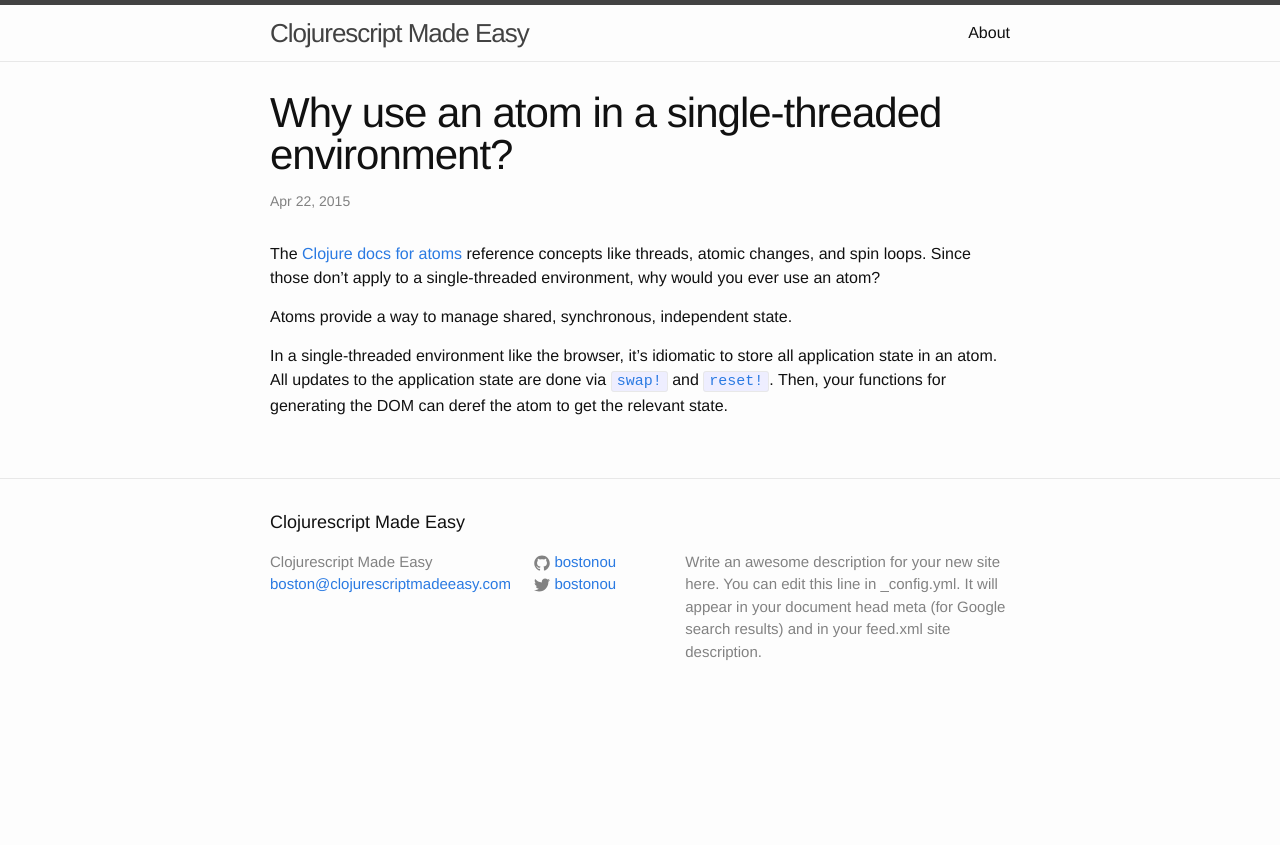
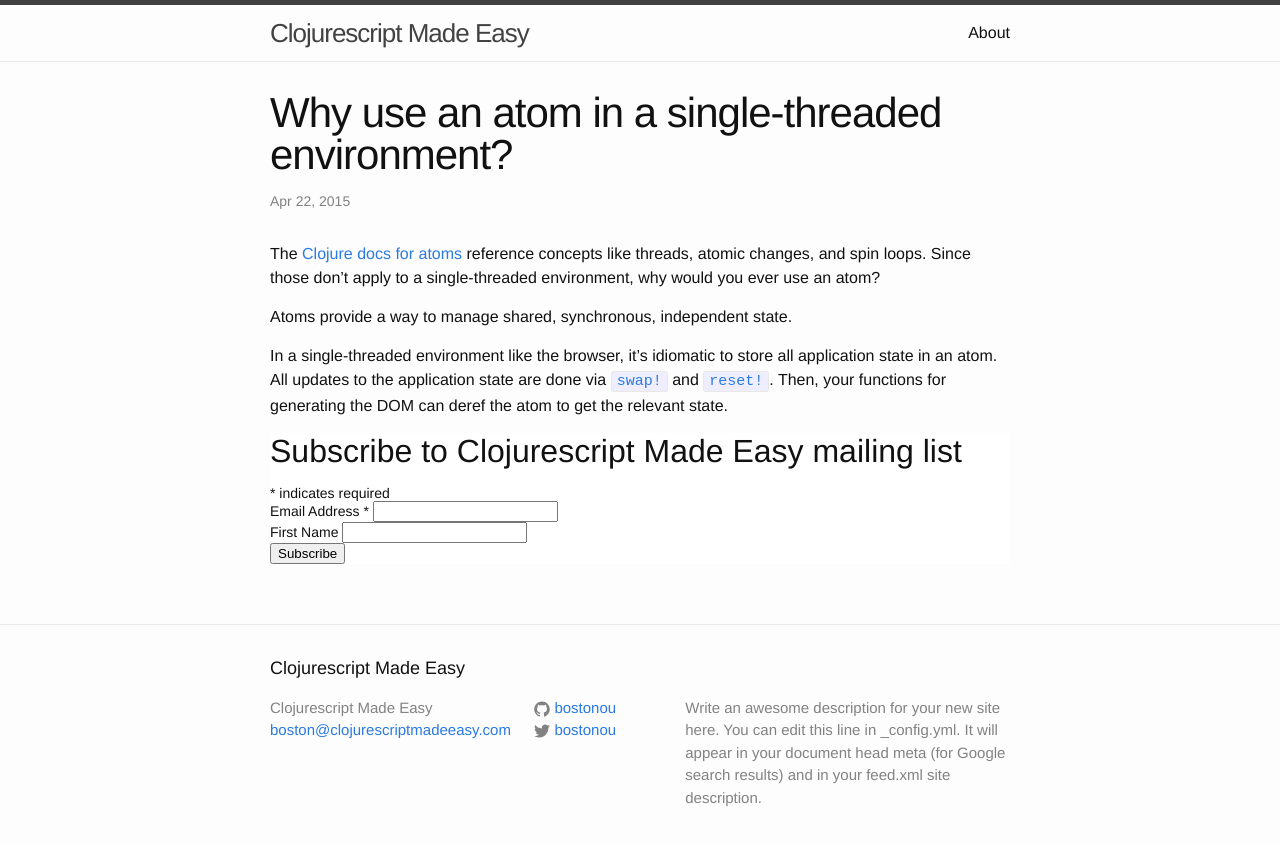
Before and after one commit to bostonou/bostonou.github.io, a Jekyll site: the page built from _posts/2015-04-22-why-use-an-atom-in-a-single-threaded-environment.markdown, in a window 1280 px wide. Shown: the top 845 px of the page. Built offline with Jekyll 4.4.1, drawn with Linux system fonts in a browser that asks for light colours; comment, search, counter and statistics services are not loaded.

Commit message:
Add mailing list signup

```diff
--- a/_layouts/post.html
+++ b/_layouts/post.html
@@ -10,6 +10,38 @@ layout: default
 
   <article class="post-content">
     {{ content }}
+<!-- Begin MailChimp Signup Form -->
+<link href="//cdn-images.mailchimp.com/embedcode/classic-081711.css" rel="stylesheet" type="text/css">
+<style type="text/css">
+	#mc_embed_signup{background:#fff; clear:left; font:14px Helvetica,Arial,sans-serif; }
+	/* Add your own MailChimp form style overrides in your site stylesheet or in this style block.
+	   We recommend moving this block and the preceding CSS link to the HEAD of your HTML file. */
+</style>
+<div id="mc_embed_signup">
+<form action="//ifno.us2.list-manage.com/subscribe/post?u=829f25d8e925772e7aeb89bb5&amp;id=9d3bab135a" method="post" id="mc-embedded-subscribe-form" name="mc-embedded-subscribe-form" class="validate" target="_blank" novalidate>
+    <div id="mc_embed_signup_scroll">
+	<h2>Subscribe to Clojurescript Made Easy mailing list</h2>
+<div class="indicates-required"><span class="asterisk">*</span> indicates required</div>
+<div class="mc-field-group">
+	<label for="mce-EMAIL">Email Address  <span class="asterisk">*</span>
+</label>
+	<input type="email" value="" name="EMAIL" class="required email" id="mce-EMAIL">
+</div>
+<div class="mc-field-group">
+	<label for="mce-FNAME">First Name </label>
+	<input type="text" value="" name="FNAME" class="" id="mce-FNAME">
+</div>
+	<div id="mce-responses" class="clear">
+		<div class="response" id="mce-error-response" style="display:none"></div>
+		<div class="response" id="mce-success-response" style="display:none"></div>
+	</div>    <!-- real people should not fill this in and expect good things - do not remove this or risk form bot signups-->
+    <div style="position: absolute; left: -5000px;"><input type="text" name="b_829f25d8e925772e7aeb89bb5_9d3bab135a" tabindex="-1" value=""></div>
+    <div class="clear"><input type="submit" value="Subscribe" name="subscribe" id="mc-embedded-subscribe" class="button"></div>
+    </div>
+</form>
+</div>
+<script type='text/javascript' src='//s3.amazonaws.com/downloads.mailchimp.com/js/mc-validate.js'></script><script type='text/javascript'>(function($) {window.fnames = new Array(); window.ftypes = new Array();fnames[0]='EMAIL';ftypes[0]='email';fnames[1]='FNAME';ftypes[1]='text';}(jQuery));var $mcj = jQuery.noConflict(true);</script>
+<!--End mc_embed_signup-->
   </article>
 
 </div>
```
